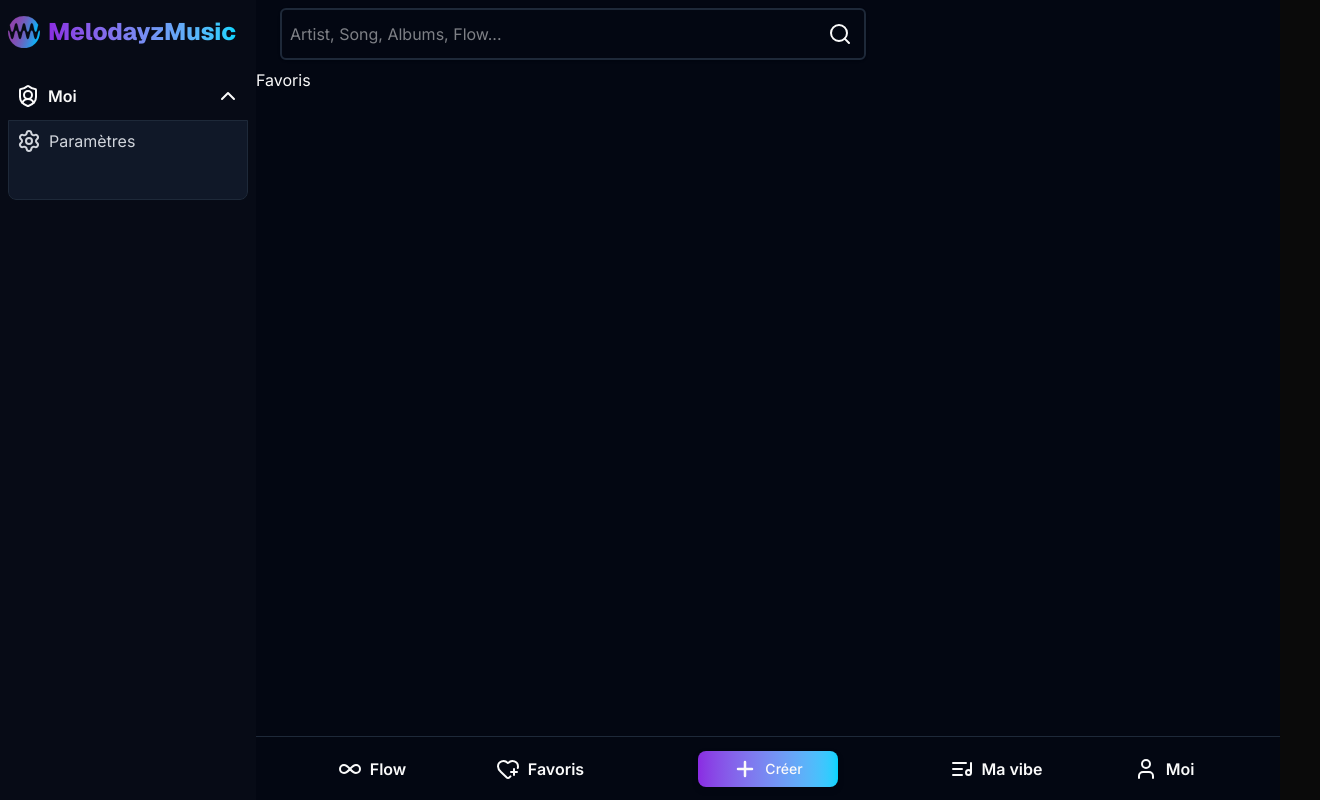
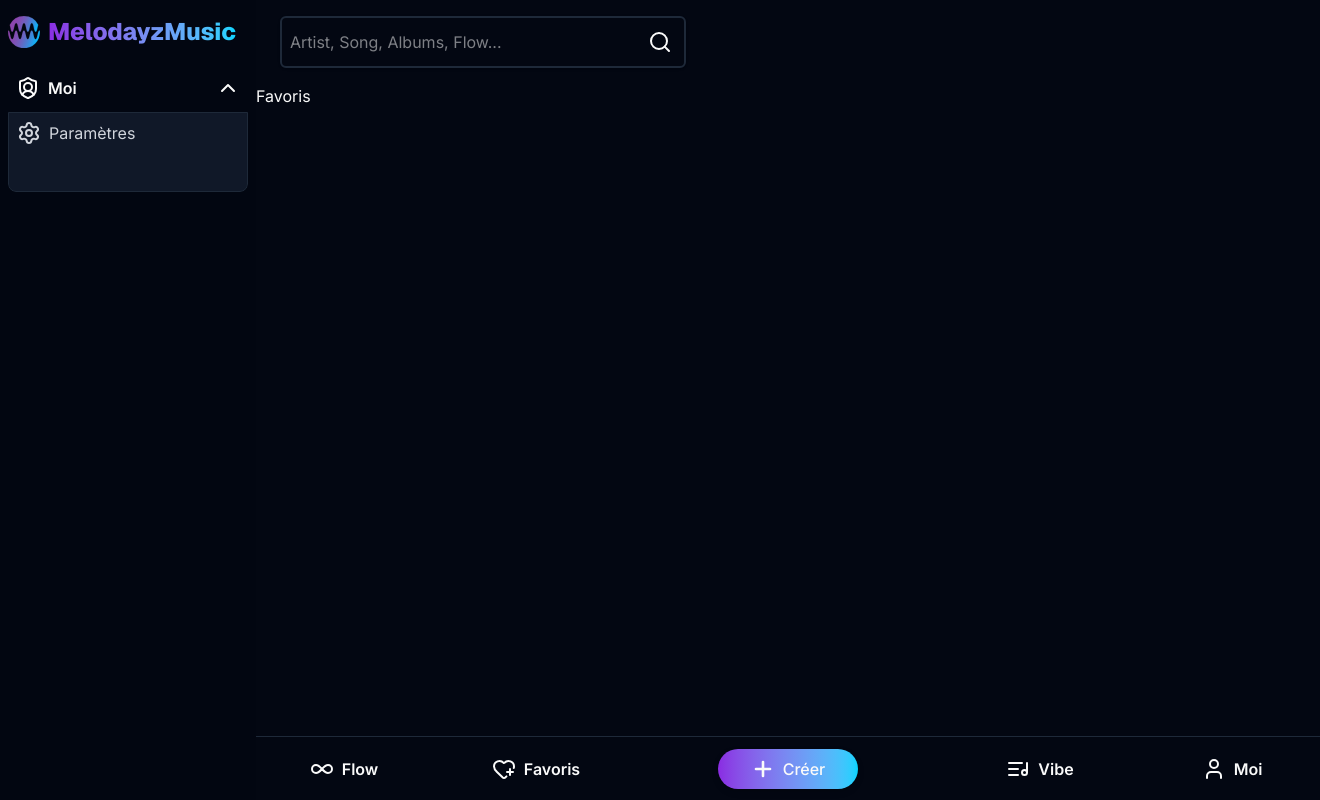
Before and after one commit to bossnare/melodayzmusic, a Next.js app in the folder apps/client/: page /dashboard/favoris in a window 1280 px wide. Shown: the top 800 px of the page, 1320 px wide, since content can reach past the window. Built offline with nearby package versions, Linux system fonts and the light colour scheme.

Commit message:
client: update Button "créer" on NavBottom

```diff
--- a/apps/client/src/app/dashboard/layout.tsx
+++ b/apps/client/src/app/dashboard/layout.tsx
@@ -10,11 +10,10 @@ export default function DashboardLayout({
   children: React.ReactNode;
 }>) {
   return (
-    <div className="relative flex bg-white">
+    <div className="relative flex w-full">
       <Aside />
       <div className="w-full transition-all duration-200 md:grow">
         <Header />
-        {/* <MaintContent /> */}
         <main className="min-h-dvh dark:bg-gray-950">{children}</main>
         <NavBottom />
       </div>
--- a/apps/client/src/components/Aside.tsx
+++ b/apps/client/src/components/Aside.tsx
@@ -13,7 +13,7 @@ export const Aside = () => {
       id="side-bar"
       className="fixed top-0 left-0 z-10 overflow-y-auto -translate-x-full bg-white md:sticky md:translate-x-0 dark:bg-gray-950/98 h-dvh w-8/9 md:w-64 xl:flex-none"
     >
-      <div className="hidden px-2 py-4 lg:block">
+      <div className="hidden px-2 pt-4 pb-2 lg:block">
         <figure className="flex items-center gap-2">
           <Image
             className="w-8"
--- a/apps/client/src/components/NavBottom.tsx
+++ b/apps/client/src/components/NavBottom.tsx
@@ -17,7 +17,7 @@ export const NavBottom = () => {
     { id: 3, label: 'button' },
     {
       id: 2,
-      label: 'Ma vibe',
+      label: 'Vibe',
       href: '/dashboard/myvibe',
       icon: <ListMusic />,
     },
@@ -30,22 +30,23 @@ export const NavBottom = () => {
   ];
 
   return (
-    <nav className="sticky bottom-0 left-0 flex items-center justify-center w-full gap-6 px-2 text-sm border-t z-6 border-t-gray-200 dark:border-t-gray-800 md:text-base sm:px-0 h-18 sm:h-16 bg-gray-50 dark:bg-gray-950 md:gap-5 md:py-5 lg:gap-2">
+    <nav className="sticky bottom-0 left-0 flex items-center justify-center w-full gap-6 px-2 border-t z-6 border-t-gray-200 dark:border-t-gray-800 h-18 sm:h-16 bg-gray-50 dark:bg-gray-950 md:gap-8 md:py-5">
       {/* mampiasa end, inona? raha samy misy dashboard ilay href dia ilay active foana active fa tsy miaraka index */}
 
       {nav.map((tab) =>
         tab.label === 'button' ? (
           <div
             key={tab.id}
-            className="relative flex items-center justify-center px-4 bg-red-200 w-30 md:w-70 text-md md:text-lg lg:text-xl"
+            className="relative flex items-center justify-center px-4 w-30 md:w-70"
           >
             <Button
+              size="lg"
               className={
-                'cta absolute text-accent-foreground select-none dark:text-accent-foreground drop-shadow-md py-2.5 md:py-2 text-center font-medium w-22 flex justify-center items-center gap-1 md:gap-2 md:w-1/2'
+                'cta absolute text-accent-foreground rounded-full shadow-sm select-none dark:text-accent-foreground drop-shadow-md text-center font-medium w-26 flex justify-center items-center gap-1 text-base md:gap-2 md:w-1/2'
               }
             >
               <>
-                <Plus strokeWidth={2.5} className="size-6" />
+                <Plus strokeWidth={2.6} className="size-6" />
                 <span>Créer</span>
               </>
             </Button>
--- a/apps/client/src/components/Navbar.tsx
+++ b/apps/client/src/components/Navbar.tsx
@@ -43,7 +43,7 @@ export const NavBar = () => {
           </h2>
         </figure>
       </div>
-      <div className="w-auto lg:w-[60%]">
+      <div className="w-auto lg:w-[40%] lg:my-2">
         <div
           className="
           flex items-center transition-all lg:h-13 overflow-hidden duration-200 lg:border-2 border-gray-800
@@ -53,7 +53,7 @@ export const NavBar = () => {
           <input
             onChange={handleChange}
             type="text"
-            name="querySearch "
+            name="querySearch"
             placeholder="Artist, Song, Albums, Flow..."
             className="!hidden w-full px-2 bg-transparent border-0 outline-0 lg:!block"
           />
--- a/apps/client/src/components/songs/ContentStream.tsx
+++ b/apps/client/src/components/songs/ContentStream.tsx
@@ -57,13 +57,13 @@ export const ContentStream = () => {
   }
 
   return (
-    <section className="w-full pt-10 pb-20 min-h-dvh bg-gray-50 dark:bg-gray-950 sm:px-6">
-      <h2 className="flex !items-center gap-2 px-4 sm:px-1 mb-4 font-bold text-2xl md:text-3xl">
+    <section className="w-full px-4 pt-10 pb-20 min-h-dvh bg-gray-50 dark:bg-gray-950 sm:px-6">
+      <h2 className="flex !items-center gap-2 sm:px-1 mb-4 font-bold text-2xl md:text-3xl">
         <span>Top Artists</span> <Star className="fill-accent-foreground" />
       </h2>
       <div
         className="max-w-full h-20 flex-nowrap overflow-x-hidden
-      mb-10 flex items-center px-4 sm:px-1 *:size-15 md:*:size-20
+      mb-10 flex items-center sm:px-1 *:size-15 md:*:size-20
       *:bg-gray-100 dark:*:bg-gray-900 gap-4 *:rounded-full"
       >
         <div></div>
--- a/apps/client/src/components/songs/SongCard.tsx
+++ b/apps/client/src/components/songs/SongCard.tsx
@@ -60,15 +60,15 @@ export const SongCard = ({ song }: SongProps) => {
             onClick={() => setIsPlaying(!isPlaying)}
           >
             {isPlaying ? (
-              <Pause className="size-10 lg:size-6 fill-accent-foreground" />
+              <Pause className="size-9 lg:size-6 fill-accent-foreground" />
             ) : (
-              <Play className="size-10 lg:size-6 fill-accent-foreground" />
+              <Play className="size-9 lg:size-6 fill-accent-foreground" />
             )}
           </MotionButton>
         </div>
       </CardContent>
 
-      <CardFooter className="flex flex-col items-start gap-2 px-2 sm:p-0">
+      <CardFooter className="flex flex-col items-start gap-2 p-0">
         <CardTitle className="text-xl capitalize truncate line-clamp-1 sm:text-base">
           {song.title}
         </CardTitle>
@@ -83,7 +83,7 @@ export const SongCard = ({ song }: SongProps) => {
             {timeAgo(song.createdAt)}
           </span>
         </CardDescription>
-        <CardDescription className="w-full text-base truncate sm:text-sm first-letter:capitalize line-clamp-1">
+        <CardDescription className="!hidden w-full text-base truncate sm:!block sm:text-sm first-letter:capitalize line-clamp-1">
           {song.description}
         </CardDescription>
       </CardFooter>
```
